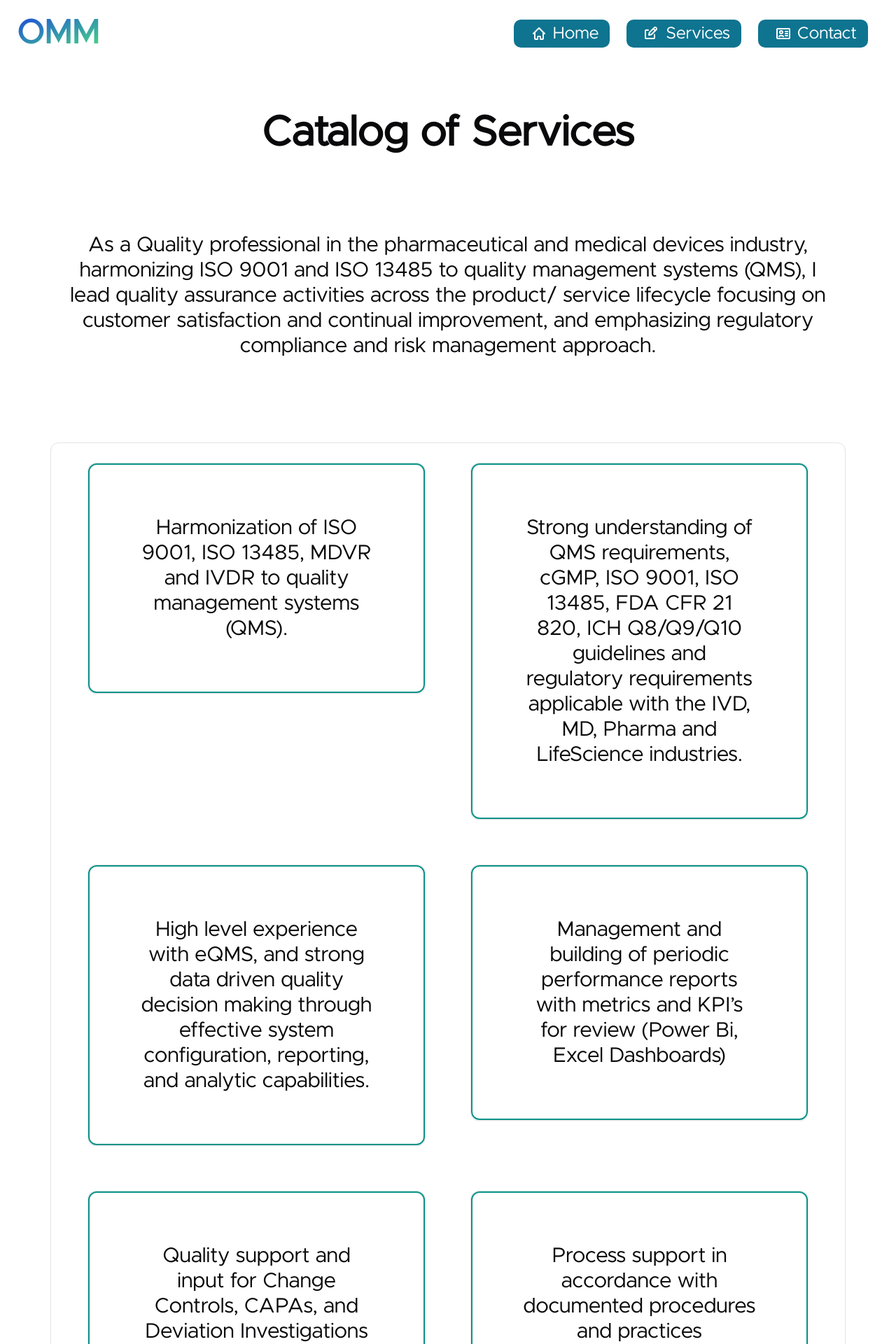
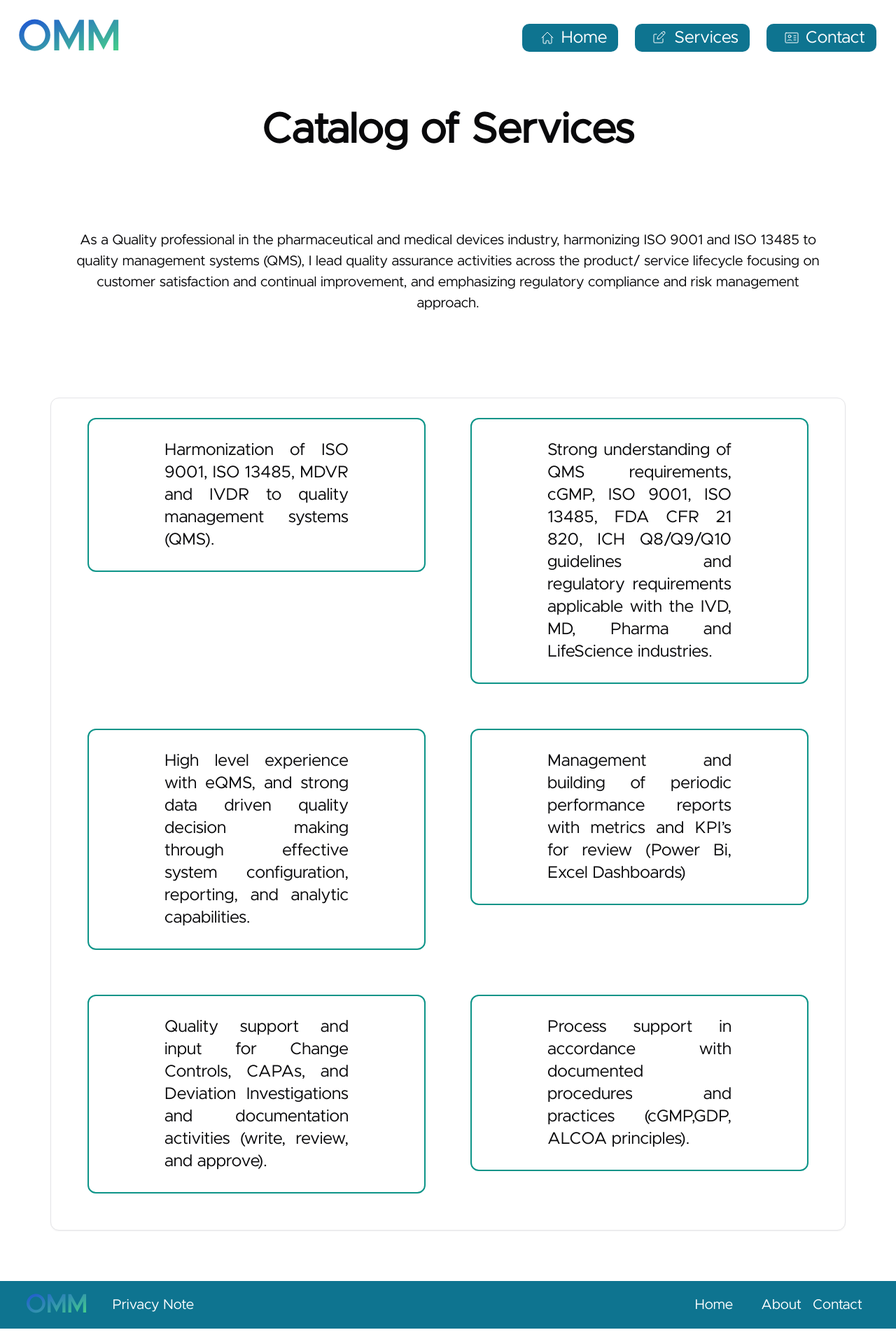
Before and after one commit to orl1289/boilerplate, a React (Vite) app: page /about in a window 1280 px wide. Shown: the top 1920 px of the page at 70% size. After the commit the page ends 1898 px from the top, so only its background shows below. Built offline with nearby package versions, Linux system fonts and the light colour scheme.

Commit message:
Removed innecessary Card container; fixed container to resize accordingly. Needs review

```diff
--- a/src/App.css
+++ b/src/App.css
@@ -3,7 +3,7 @@
   margin: 0 auto;
   text-align: center;
   font-family:'Metropolis', sans-serif;
-  font-size: 40px;
+  font-size: 20px;
   font-weight: 500;
 
 }
--- a/src/components/NavBar.tsx
+++ b/src/components/NavBar.tsx
@@ -14,12 +14,12 @@ const Navbar: React.FC = () => {
   return (
     <nav className="p-4">
       <div className=" mx-auto flex justify-between items-center">
-        <div className="text-black text-size-xl font-bold m-2">
-          <p className="tablet:text-3xl laptop:text-4xl desktop:text-5xl font-bold bg-gradient-to-br from-blue-700 to-green-400 bg-clip-text text-transparent">
+        <div className="text-black m-2">
+          <p className="text-3xl laptop:text-5xl desktop:text-6xl font-bold bg-gradient-to-br from-blue-700 to-green-400 bg-clip-text text-transparent">
             OMM
           </p>
         </div>
-        <Button className="block laptop:hidden text-white" onClick={toggleMenu}>
+        <Button className="block  laptop:hidden text-white" onClick={toggleMenu}>
           {/* Setting the Hamburger Icon */}
           {isOpen ? (
             <HamburgerIcon></HamburgerIcon>
@@ -33,7 +33,7 @@ const Navbar: React.FC = () => {
           } laptop:block laptop:flex laptop:items-center`}
         >
           <Link to="/" className="text-white hover:text-orange-500">
-            <Button className="text-white mr-6 tablet:text-base laptop:text-xl desktop:text-2xl">
+            <Button className="text-white m-3 text-center text-xs tablet:text-lg laptop:text-xl desktop:text-2xl">
               <div className="m-2">
                 <svg
                   className="w-6 h-6 dark:text-white"
@@ -48,7 +48,7 @@ const Navbar: React.FC = () => {
                     stroke="currentColor"
                     stroke-linecap="round"
                     stroke-linejoin="round"
-                    stroke-width="2"
+                    stroke-width="1"
                     d="m4 12 8-8 8 8M6 10.5V19a1 1 0 0 0 1 1h3v-3a1 1 0 0 1 1-1h2a1 1 0 0 1 1 1v3h3a1 1 0 0 0 1-1v-8.5"
                   />
                 </svg>
@@ -57,7 +57,7 @@ const Navbar: React.FC = () => {
             </Button>
           </Link>
           <Link to="/about" className="text-white hover:text-orange-500">
-            <Button className="text-white text-base mr-6 tablet:text-lg laptop:text-xl desktop:text-2xl">
+            <Button className="text-white text-xs m-3 tablet:text-lg laptop:text-xl desktop:text-2xl">
               <div className="m-2">
                 <svg
                   className="w-6 h-6 text-white dark:text-white"
@@ -72,7 +72,7 @@ const Navbar: React.FC = () => {
                     stroke="currentColor"
                     stroke-linecap="round"
                     stroke-linejoin="round"
-                    stroke-width="2"
+                    stroke-width="1"
                     d="m14.304 4.844 2.852 2.852M7 7H4a1 1 0 0 0-1 1v10a1 1 0 0 0 1 1h11a1 1 0 0 0 1-1v-4.5m2.409-9.91a2.017 2.017 0 0 1 0 2.853l-6.844 6.844L8 14l.713-3.565 6.844-6.844a2.015 2.015 0 0 1 2.852 0Z"
                   />
                 </svg>
@@ -81,7 +81,7 @@ const Navbar: React.FC = () => {
             </Button>
           </Link>
           <Link to="/contact" className="text-white hover:text-orange-500">
-            <Button className="text-white text-base mr-6 tablet:text-lg laptop:text-xl desktop:text-2xl">
+            <Button className="text-white text-xs m-3 tablet:text-lg laptop:text-xl desktop:text-2xl">
               <div className="m-2">
                 <svg
                   className="w-6 h-6 text-white dark:text-white"
@@ -96,7 +96,7 @@ const Navbar: React.FC = () => {
                     stroke="currentColor"
                     stroke-linecap="round"
                     stroke-linejoin="round"
-                    stroke-width="2"
+                    stroke-width="1"
                     d="M15 9h3m-3 3h3m-3 3h3m-6 1c-.306-.613-.933-1-1.618-1H7.618c-.685 0-1.312.387-1.618 1M4 5h16a1 1 0 0 1 1 1v12a1 1 0 0 1-1 1H4a1 1 0 0 1-1-1V6a1 1 0 0 1 1-1Zm7 5a2 2 0 1 1-4 0 2 2 0 0 1 4 0Z"
                   />
                 </svg>
--- a/src/components/ui/button.tsx
+++ b/src/components/ui/button.tsx
@@ -21,6 +21,7 @@ const buttonVariants = cva(
       },
       size: {
         default: "h-10 px-4 py-2",
+        xs: "h-5 rounded-md px-1",
         sm: "h-9 rounded-md px-3",
         lg: "h-11 rounded-md px-8",
         icon: "h-10 w-10",
--- a/src/pages/About.tsx
+++ b/src/pages/About.tsx
@@ -12,10 +12,10 @@ function About() {
       </header>
 
       <body>
-        <section className="m-auto w-auto p-6 text-xs tablet:text-xl laptop:text-2xl desktop:text-3xl min-h-lvh">
+        <section className="m-auto w-auto p-6 min-h-lvh">
           {/* <!--------------------- Intro --------------------------------------------------------------> */}
-          <div className=" laptop: w-auto items-center justify-center p-6" m-2>
-            <h1 className="p-1 m-6">
+          <div className="items-center justify-center p-6">
+            <h1 className="text-3xl tablet:text-4xl laptop:text-5xl desktop:text-6xl font-bold mb-4">
               Catalog of Services
             </h1>
             <div className=" laptop: w-auto flex items-center justify-center p-6">
@@ -36,85 +36,72 @@ function About() {
 
           <div className="items-center p-6 m-6">
             <Card>
-              <CardContent className=" h-full grid grid-flow-row grid-cols-2 gap-2 rounded-lg">
+              {/* <CardContent className=" h-full flex grid-flow-row tablet:grid-cols-2 gap-2 rounded-lg"> */}
+              <CardContent className="grid grid-cols-1 tablet:grid-cols-2 gap-2 rounded-lg">
                 {/* CardContainer #1 */}
                 <div className="p-1 m-6">
-                  <Card>
                   <CardContent className="flex items-center justify-center p-6 border-2 border-teal-600 rounded-lg">
-                      <div className=" text-center p-6 m-6">
-                        Harmonization of ISO 9001, ISO 13485, MDVR and IVDR to quality management
-                        systems (QMS).
+                    <div className="text-xl text-justify p-1 m-auto tablet:text-2xl tablet:mx-20">
+                      Harmonization of ISO 9001, ISO 13485, MDVR and IVDR to
+                      quality management systems (QMS).
                     </div>
                   </CardContent>
-                  </Card>
                 </div>
 
                 {/* CardContainer #2 */}
                 <div className="p-1 m-6">
-                  <Card>
                   <CardContent className="flex items-center justify-center p-6 border-2 border-teal-600 rounded-lg">
-                      <div className=" text-center p-6 m-6">
-                        Strong understanding of QMS requirements, cGMP,
-                        ISO 9001, ISO 13485, FDA CFR 21 820, ICH Q8/Q9/Q10
-                        guidelines and regulatory requirements applicable with
-                        the IVD, MD, Pharma and LifeScience industries.
+                    <div className="text-xl text-justify p-1 m-auto tablet:text-2xl tablet:mx-20">
+                      Strong understanding of QMS requirements, cGMP, ISO 9001,
+                      ISO 13485, FDA CFR 21 820, ICH Q8/Q9/Q10 guidelines and
+                      regulatory requirements applicable with the IVD, MD,
+                      Pharma and LifeScience industries.
                     </div>
                   </CardContent>
-                  </Card>
                 </div>
 
                 {/* CardContainer #3 */}
                 <div className="p-1 m-6">
-                  <Card>
                   <CardContent className="flex items-center justify-center p-6 border-2 border-teal-600 rounded-lg">
-                      <div className=" text-center p-6 m-6 ">
-                        High level experience with eQMS, and strong data driven quality
-                        decision making through effective system configuration,
-                        reporting, and analytic capabilities.
+                    <div className="text-xl text-justify p-1 m-auto tablet:text-2xl tablet:mx-20">
+                      High level experience with eQMS, and strong data driven
+                      quality decision making through effective system
+                      configuration, reporting, and analytic capabilities.
                     </div>
                   </CardContent>
-                  </Card>
                 </div>
 
                 {/* CardContainer #4 */}
                 <div className="p-1 m-6">
-                  <Card>
                   <CardContent className="flex items-center justify-center p-6 border-2 border-teal-600 rounded-lg">
-                      <div className=" text-center p-6 m-6">
+                    <div className="text-xl text-justify p-1 m-auto tablet:text-2xl tablet:mx-20">
                       Management and building of periodic performance reports
                       with metrics and KPI’s for review (Power Bi, Excel
                       Dashboards)
                     </div>
                   </CardContent>
-                  </Card>
                 </div>
 
                 {/* CardContainer #5 */}
                 <div className="p-1 m-6">
-                  <Card>
                   <CardContent className="flex items-center justify-center p-6 border-2 border-teal-600 rounded-lg">
-                      <div className=" text-center p-6 m-6 ">
-                        Quality support and input for Change Controls, CAPAs,
-                        and Deviation Investigations and documentation
-                        activities (write, review, and approve).
+                    <div className="text-xl text-justify p-1 m-auto tablet:text-2xl tablet:mx-20">
+                      Quality support and input for Change Controls, CAPAs, and
+                      Deviation Investigations and documentation activities
+                      (write, review, and approve).
                     </div>
                   </CardContent>
-                  </Card>
                 </div>
 
                 {/* CardContainer #6 */}
                 <div className="p-1 m-6">
-                  <Card>
                   <CardContent className="flex items-center justify-center p-6 border-2 border-teal-600 rounded-lg">
-                      <div className=" text-center p-6 m-6">
+                    <div className="text-xl text-justify p-1 m-auto tablet:text-2xl tablet:mx-20">
                       Process support in accordance with documented procedures
                       and practices (cGMP,GDP, ALCOA principles).
                     </div>
                   </CardContent>
-                  </Card>
                 </div>
-
-                <div className="text-center p-6 m-6"></div>
               </CardContent>
             </Card>
           </div>
--- a/src/pages/NotFoundPage.tsx
+++ b/src/pages/NotFoundPage.tsx
@@ -11,7 +11,7 @@ function NotFoundPage() {
       </header>
 
       <body>
-        <section className="m-auto w-auto p-6 text-xs tablet:text-xl laptop:text-2xl min-h-lvh">
+        <section className="m-auto w-auto p-6 min-h-lvh">
           {/* <!--------------------- Intro --------------------------------------------------------------> */}
 
           <div className="text-4xl"> Page not found. Sorry!!</div>
--- a/src/pages/PrivacyNote.tsx
+++ b/src/pages/PrivacyNote.tsx
@@ -10,7 +10,7 @@ function PrivacyNote() {
       </header>
 
       <body>
-        <section className="m-auto w-auto p-6 text-xs tablet:text-xl laptop:text-2xl min-h-lvh">
+        <section className="m-auto w-auto p-6 min-h-lvh">
           {/* <!--------------------- Intro --------------------------------------------------------------> */}
           <div className=" laptop: w-auto flex items-center justify-center p-6">
             <div>
```
Also changed, not shown: src/pages/Home.tsx (+26 -23 lines). Lines whose indentation alone changed are shown as unchanged.
